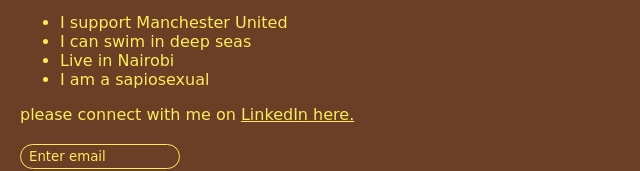
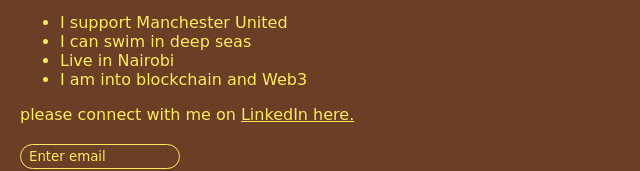
Before and after one commit to Maaxboon/learn-enough, a plain HTML site: page index.html in a window 1280 px wide. Shown: the part 396-567 px from the top of the page, without its empty margins (0-640 px from the left). Drawn offline with Linux system fonts and the light colour scheme; a web font is replaced by a local one.

Commit message:
Updates the bio

```diff
--- a/index.html
+++ b/index.html
@@ -14,7 +14,7 @@
         <li>I support Manchester United</li>
         <li>I can swim in deep seas</li>
         <li>Live in Nairobi</li>
-        <li>I am a sapiosexual</li>
+        <li>I am into blockchain and Web3</li>
        </ul>
         <p>
             please connect with me on <a href="https://www.linkedin.com/in/maxwelokoth/" target="_blank">LinkedIn here.</a>
```
